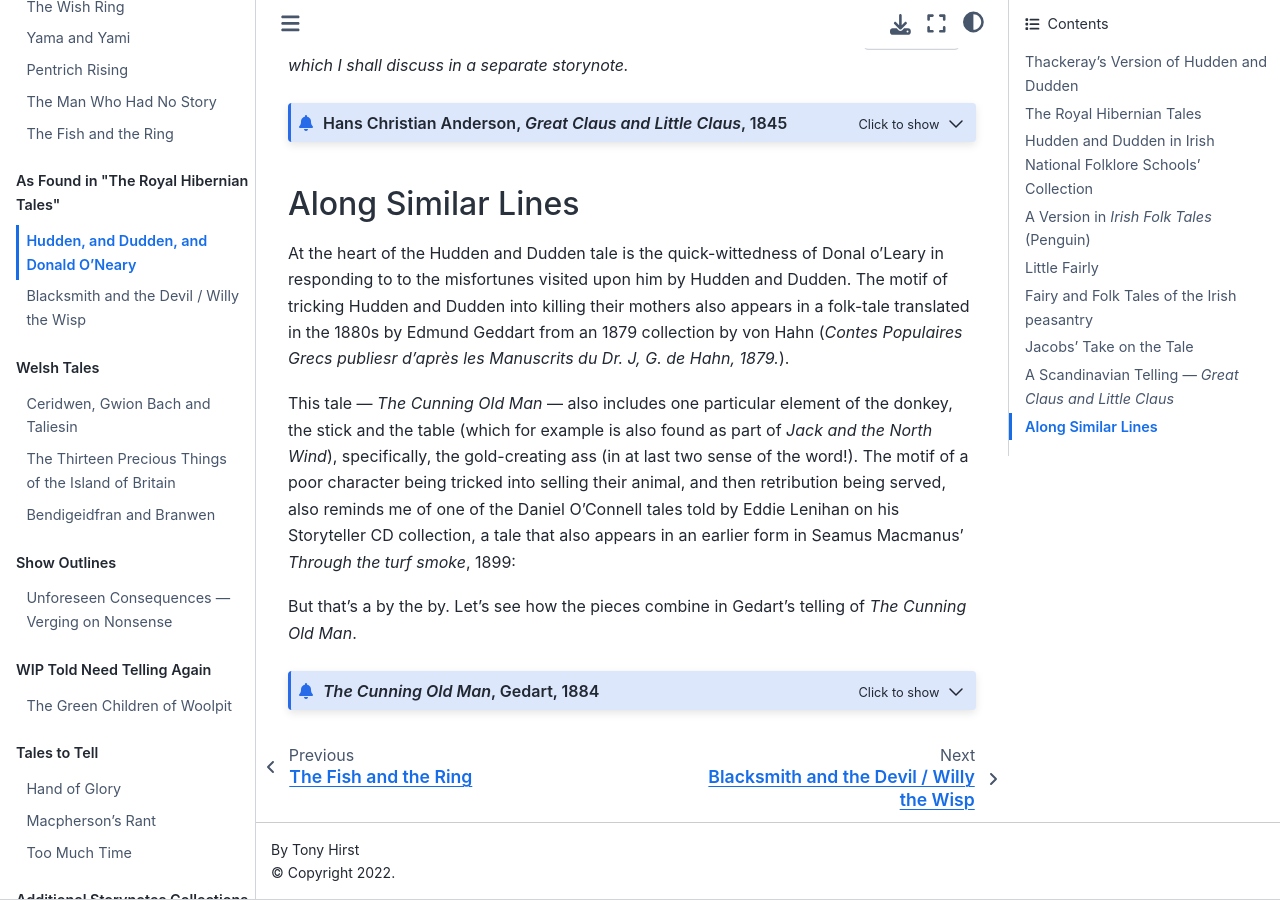
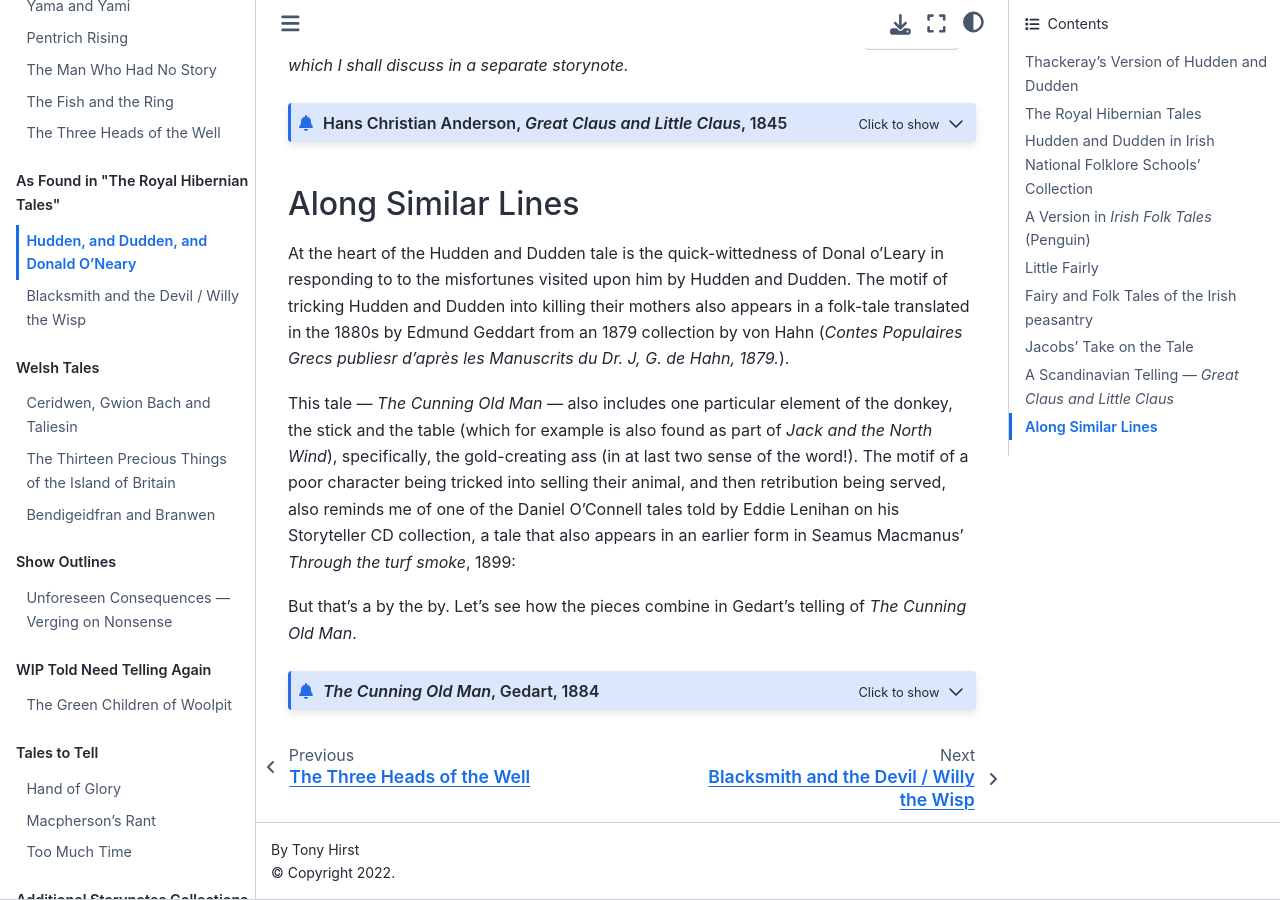
Before and after one commit to psychemedia/storytelling-notes, a Jupyter Book: the page built from hudden_dudden.md, in a window 1280 px wide and 900 px high, scrolled down 10537 px. Built offline with Jupyter Book 1.0.4 settings and Sphinx 7.4.7 and the Sphinx Book theme 1.1.4, drawn with Linux system fonts in a browser that asks for light colours.

Commit message:
Update _toc.yml

```diff
--- a/_toc.yml
+++ b/_toc.yml
@@ -8,6 +8,7 @@ parts:
   - file: pentrich/pentrich-rising
   - file: man-no-story
   - file: knight-york-fish-ring
+  - file: three-heads-well
 - caption: As Found in "The Royal Hibernian Tales"
   chapters:
   - file: hudden_dudden
```
